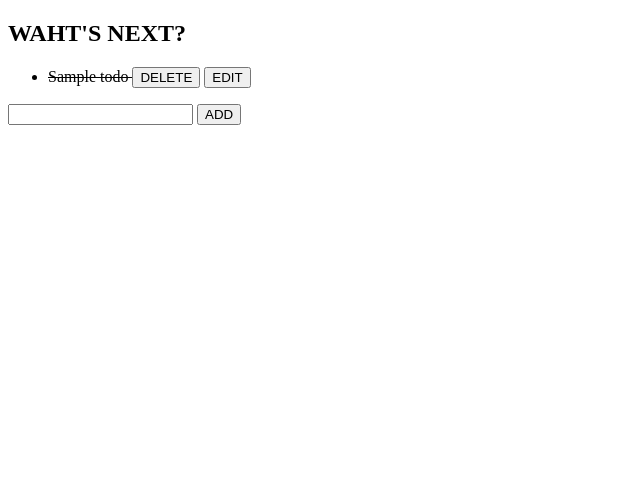
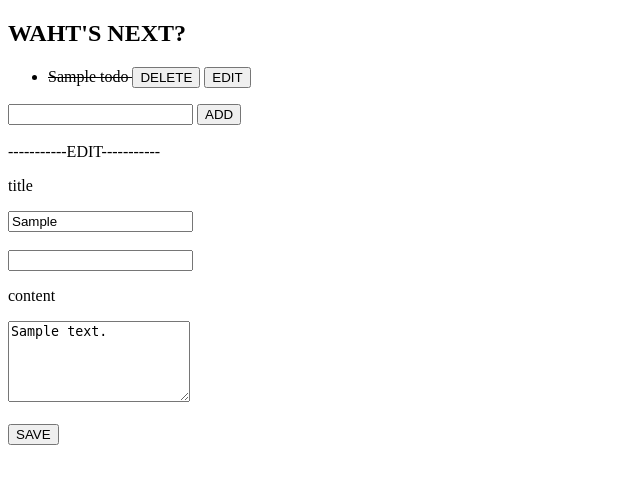
Before and after one commit to qiankun3/djreact, a Django app: template backend/todo/templates/todo/index.html in a window 1280 px wide. Shown: the top 484 px of the page, without its empty margins (0-640 px from the left). Run offline with Django 3.2, Linux system fonts and the light colour scheme; the template is opened without the code that fills it: most values are stand-ins (such as "Sample title", 1, 10 or a date in 2020).

Commit message:
cleaning and rearrange the code

```diff
--- a/backend/backend/urls.py
+++ b/backend/backend/urls.py
@@ -14,8 +14,11 @@ urlpatterns = [
     url(r'^admin/', include(admin.site.urls)),
     url(r'^api/', include(router.urls)),
 
+    # this is a simple single template todo app
     url(r'^$', views.index, name='index'),
     url(r'^new/', views.newItem, name='new'),
     url(r'^delete/(?P<todo_id>\d+)/', views.deleteItem, name='delete'),
-    url(r'^mark/(?P<todo_id>\d+)/', views.markItem, name='mark')
+    url(r'^mark/(?P<todo_id>\d+)/', views.markItem, name='mark'),
+    url(r'^edit/(?P<todo_id>\d+)/', views.editItem, name='edit'),
+    url(r'^save/', views.saveItem, name='save'),
 ]
--- a/backend/todo/models.py
+++ b/backend/todo/models.py
@@ -1,8 +1,9 @@
 from django.db import models
 from datetime import datetime
 
-#
+# create db for django app called todoDB
 class todoDB(models.Model):
+    # there are 4 catagories {title, content, dateCreated, complete}
     title = models.CharField(max_length=120)
     content = models.TextField()
     dateCreated = models.DateTimeField(auto_now_add=True, blank=True)
--- a/backend/todo/serializers.py
+++ b/backend/todo/serializers.py
@@ -3,6 +3,7 @@
 from rest_framework import serializers
 from .models import todoDB
 
+# create serializer for todo app
 class todoSerializer(serializers.ModelSerializer):
     class Meta:
         model = todoDB
--- a/backend/todo/templates/todo/index.html
+++ b/backend/todo/templates/todo/index.html
@@ -21,8 +21,9 @@
                             <button type="submit" value="delete">DELETE</button>
                         </form>
 
-                        <form action="" method="post" style="display:inline">
-                            <button type="submit">EDIT</button>
+                        <form action="/edit/{{todo.id}}/" method="get" style="display:inline">
+                            {% csrf_token %}
+                            <button type="submit" value="edit">EDIT</button>
                         </form>
                     </li>
                 {% else %}
@@ -35,8 +36,9 @@
                             <button type="submit" value="delete">DELETE</button>
                         </form>
 
-                        <form action="" method="post" style="display:inline">
-                            <button type="submit">EDIT</button>
+                        <form action="/edit/{{todo.id}}/" method="get" style="display:inline">
+                            {% csrf_token %}
+                            <button type="submit" value="edit">EDIT</button>
                         </form>
                     </li>
                 {% endif %}
@@ -48,6 +50,23 @@
         <input type="text" name="content"/>
         <button type="submit" value="add">ADD</button>
     </form>
+    <br>-----------EDIT-----------<br>
+
+    <div>
+        <form action="/save/" method="POST">
+            {% csrf_token %}
+            <p>title</p>
+            <input value={{item_to_edit.title}} type="text" name="title"/>
+            <br><br>
+            <input type="text" name="" id=""></input>
+            <p>content</p>
+            <textarea rows="5" type="text" name="content"/>{{todo.content}}</textarea>
+            <br><br>
+            <button type="submit" value="save">SAVE</button>
+        </form>
+    </div>
+
+
 
     </body>
 </html>
--- a/django install.txt
+++ /dev/null
@@ -1,2 +0,0 @@
-pip install django==1.8 djangorestframework==3.6.4 markdown django-filter==1.0.4 django-cors-headers==2.4.1
-pip install django==1.4 djangorestframework==3.2.5 markdown django-filter==1.0.4
--- a/frontend/src/TodoView.js
+++ b/frontend/src/TodoView.js
@@ -1,6 +1,8 @@
 import React, {Component} from 'react';
 import FlipMove from "react-flip-move";
 
+
+// this class is mainly using display list of todo items
 class TodoView extends Component {
     constructor(props) {
         super(props);
@@ -41,7 +43,6 @@ class TodoView extends Component {
 
 
     delete(e) {
-        console.log("id of item to be del: " + e)
         this.props.delete(e);
     }
 
@@ -55,8 +56,6 @@ class TodoView extends Component {
 
     render() {
         var todoItems = this.props.items;
-        // console.log("is this an object?")
-        // console.log(todoItems)
         var listItems = todoItems.map(this.createItems)//????????
         return(
             <ul className="listView">
--- a/frontend/src/components/Modal.js
+++ b/frontend/src/components/Modal.js
@@ -1,5 +1,6 @@
 import React, {Component} from 'react';
 
+// create a Modal for poping up edit UI windows
 class Modal extends Component {
   constructor(props, context) {
     super(props, context)
@@ -64,6 +65,7 @@ class Modal extends Component {
               </label>
             </div>
           </form>
+
           <div className="modalButton">
             <button onClick={() => save(this.state.tempItem)}>SAVE</button>
             <button id="discard" onClick={this.props.close}>DISCARD</button>
```
Also changed, not shown: backend/todo/views.py (+24 -6 lines), frontend/src/Todo.js (+67 -88 lines), backend/db.sqlite3, 4 other files.
